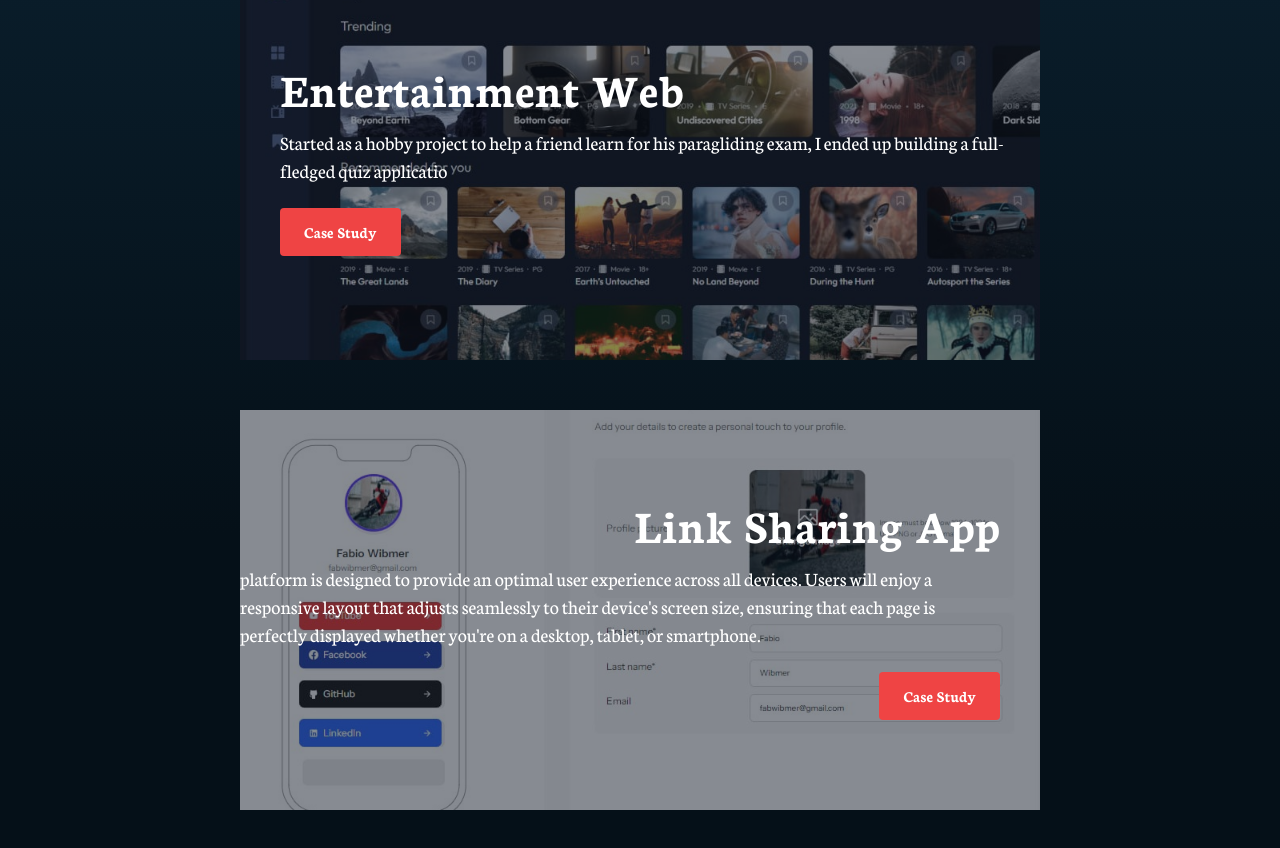
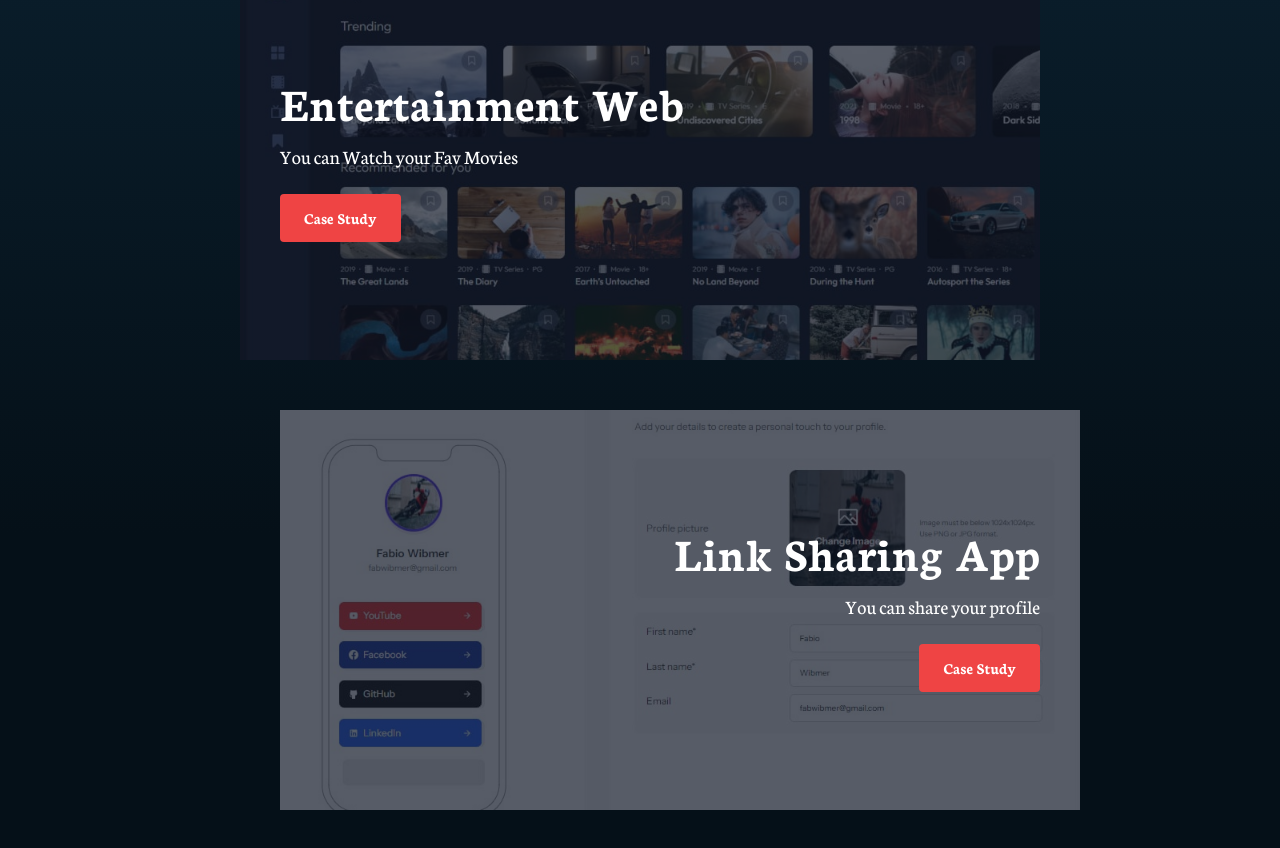
Before and after one commit to Davmike/new-portfolio, a React (Vite) app: page / in a window 1280 px wide. Shown: the part 2241-3089 px from the top of the page. Built offline with nearby package versions, Linux system fonts and the light colour scheme.

Commit message:
feat: add hover

```diff
--- a/src/Components/Work.tsx
+++ b/src/Components/Work.tsx
@@ -17,61 +17,19 @@ function Work() {
       name: "Redberry",
       live: "https://redberry-website-geleck.vercel.app/",
       src: redberry,
-      skills: [
-        "Semantic HTML5 markup",
-        "Tailwind",
-        "Desktop",
-        "React",
-        "React-Slick Slider",
-        "TypeScript",
-        "Localstorage",
-        "API",
-        "Back-End",
-      ],
-      description: [
-        "View the optimal layout for each page, no matter their device's screen size. Whether you're using a desktop, tablet, or smartphone, the layout will adjust seamlessly for the best viewing experience.",
-        "See hover states for all interactive elements throughout the site, providing clear visual feedback and enhancing usability.",
-        "Easily authorize their accounts, ensuring secure and quick access to all features. Upload personal information securely, allowing users to maintain up-to-date profiles.",
-        "Add blogs effortlessly, enabling users to share their thoughts, stories, and insights with the community.",
-      ],
+      description: "Just add your everyday blogs",
     },
     {
       name: "Entertainment Web",
       live: "https://entertainment-web-app-five-theta.vercel.app/",
       src: movie,
-      skills: [
-        "React",
-        "Typescript",
-        "Vite",
-        "Tailwind",
-        "JSON",
-        "Localstorage",
-        "Responsive",
-      ],
-      description: [
-        "Started as a hobby project to help a friend learn for his paragliding exam, I ended up building a full-fledged quiz applicatio",
-        "It consists of 1000+ questions from 8 different categories and has a simulation mode that mimics the real exam.",
-        "From a technical point of view, my goals were to learn using more complex animations with GSAP and deliver a fast & secure web application. It runs server-less on Vercel and uses Next.js API routes to hide all sensitive data from the client, such as the correct answers.",
-      ],
+      description: "You can Watch your Fav Movies",
     },
     {
       name: "Link Sharing App",
       live: "https://davmike.github.io/link-sharing-app/",
       src: link,
-      skills: [
-        "HTML5",
-        "CSS custom properties",
-        "Flexbox",
-        "JavaScript",
-        "Localstorage",
-        "Mobile-first workflow",
-      ],
-      description: [
-        "platform is designed to provide an optimal user experience across all devices. Users will enjoy a responsive layout that adjusts seamlessly to their device's screen size, ensuring that each page is perfectly displayed whether you're on a desktop, tablet, or smartphone.",
-        "We offer a straightforward registration and authorization process, allowing users to easily sign up and log in to access all features. Once registered, users can upload their personal information securely, ensuring their profile is complete and up-to-date.",
-        "Sharing content is made simple with our copy link functionality. Users can quickly copy links to their favorite content and share them with friends, family, or colleagues, expanding the reach and engagement of the platform.",
-        "Experience a user-friendly interface with all the features you need to stay connected and share your content effortlessly.",
-      ],
+      description: "You can share your profile",
     },
   ];
 
@@ -100,22 +58,21 @@ function Work() {
         <div className="w-5 h-1 bg-[#F04D40] mt-1"></div>
         <p className="text-[12px] text-[white]">Dig into my universe</p>
       </div>
-
       {work.map((item, index) => (
         <div
           key={index}
           className={`relative flex flex-col md:flex-row ${
-            index % 2 === 0 ? "md:flex-row-reverse" : ""
-          } bg-cover bg-center h-[400px] w-full max-w-[800px] mt-[50px]`}
+            index % 2 === 0 ? "md:flex-row-reverse md:left-[40px]" : ""
+          } bg-cover bg-center h-[400px] w-full max-w-[800px] mt-[50px] group`}
           style={{ backgroundImage: `url(${item.src})` }}
         >
           <div
-            className={`absolute inset-0 bg-gray-900 bg-opacity-50 flex flex-col justify-center items-center md:items-start ${
+            className={`absolute inset-0 bg-gray-900 bg-opacity-70 flex flex-col justify-center items-center md:items-start ${
               index % 2 === 0 ? "md:items-end pr-10" : "pl-10"
-            }`}
+            } transition duration-500 ease-in-out group-hover:bg-opacity-90 group-hover:bg-[#0b2130; linear-gradient(260deg, #0b2130 74%, #051018 100%);]`}
           >
             <h1 className="text-5xl font-bold text-white">{item.name}</h1>
-            <p className="text-xl text-white mt-4">{item.description[0]}</p>
+            <p className="text-xl text-white mt-4">{item.description}</p>
             <a
               href={item.live}
               target="_blank"
```
